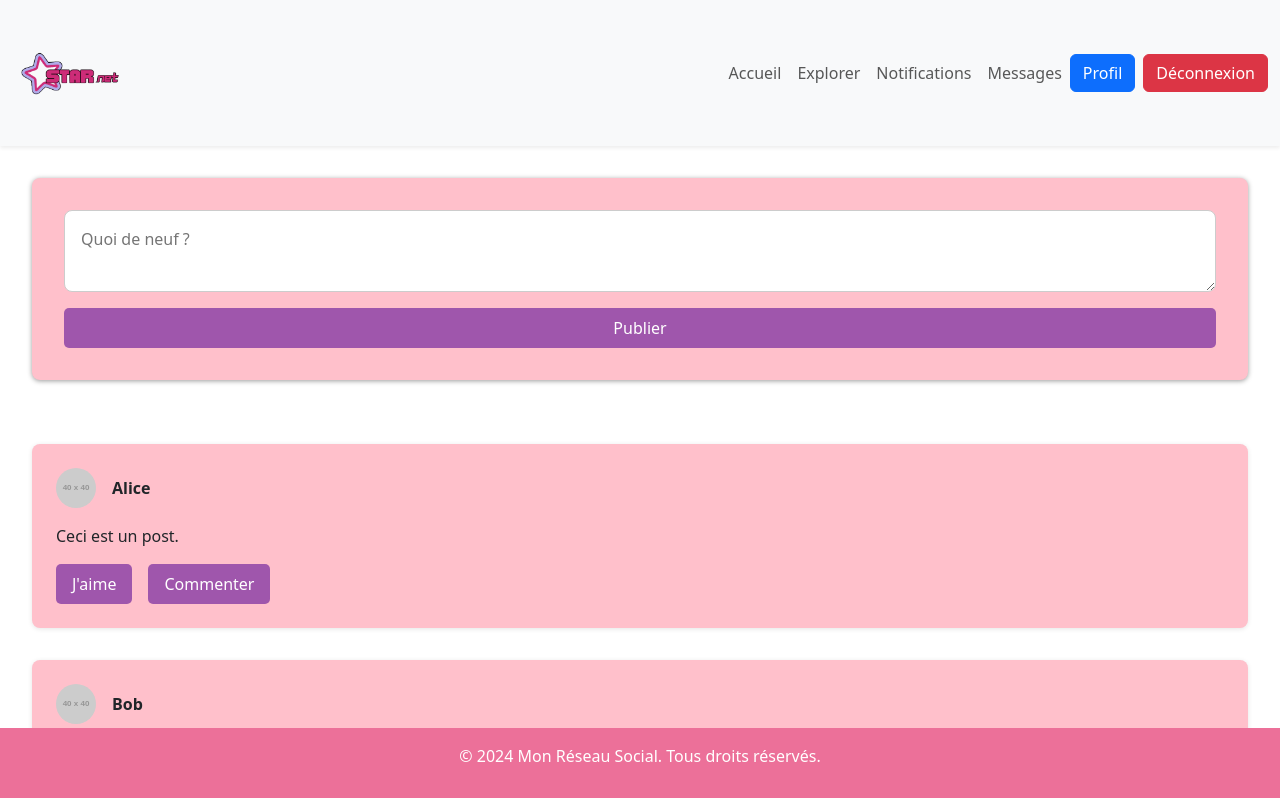
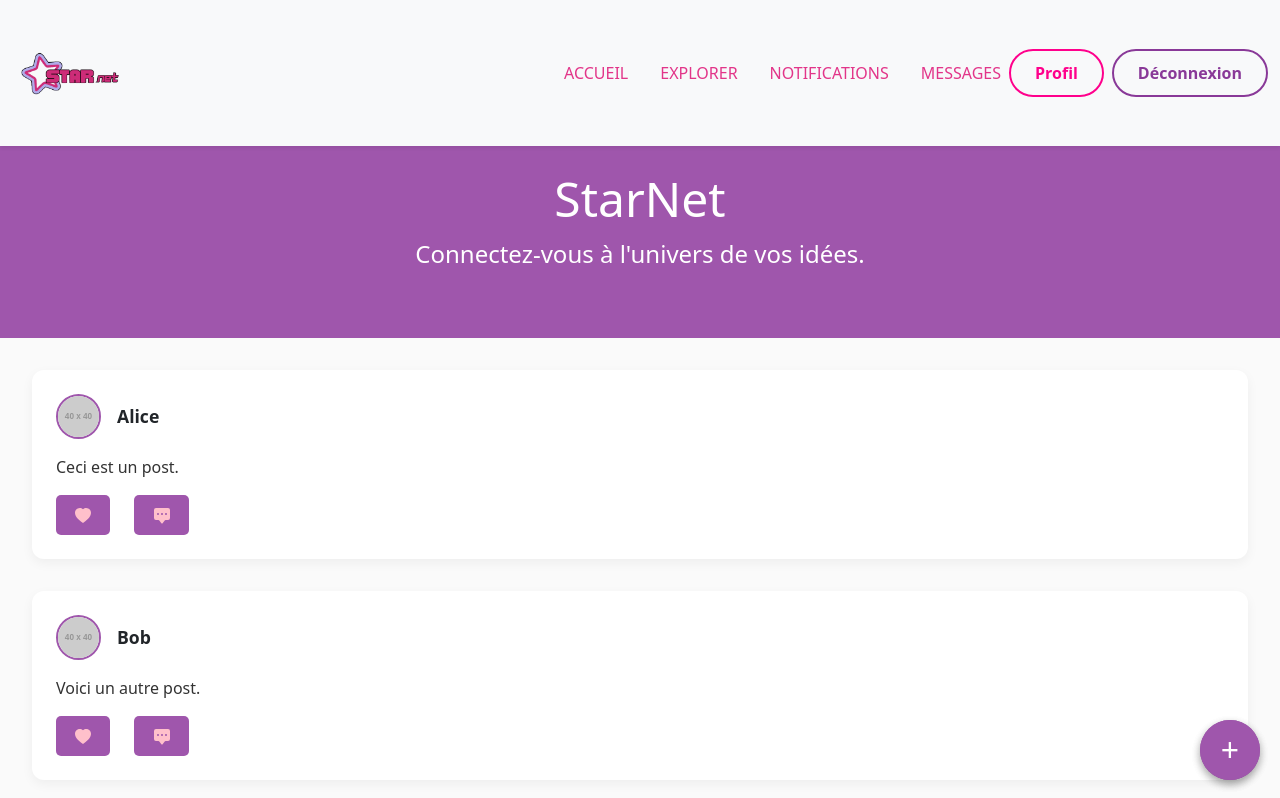
Before and after one commit to SoroMilena25/challengeWeb, a Vue app in the folder front/: page / in a window 1280 px wide. Shown: the top 798 px of the page. Built offline with nearby package versions, Linux system fonts and the light colour scheme.

Commit message:
changement de la page Home + pop up +ajout component

```diff
--- a/front/src/App.vue
+++ b/front/src/App.vue
@@ -5,8 +5,8 @@
 </template>
 
 <script>
-import Home from '@/views/Home.vue';
 import 'bootstrap/dist/css/bootstrap.min.css';
+
 
 
 export default {
--- a/front/src/components/Body.vue
+++ b/front/src/components/Body.vue
@@ -1,28 +1,53 @@
 <template>
   <div class="app-body">
-    <div class="post-form">
-      <textarea placeholder="Quoi de neuf ?"></textarea>
-      <button>Publier</button>
-    </div>
+
+
+    <!-- Liste des posts -->
     <div class="posts">
       <div class="post" v-for="(post, index) in posts" :key="index">
+        <!-- En-tête du post -->
         <div class="post-header">
-          <img :src="post.user.avatar" alt="Avatar" class="avatar" />
+          <img :src="post.user.avatar" alt="Avatar de {{ post.user.username }}" class="avatar" />
           <span class="username">{{ post.user.username }}</span>
         </div>
+
+        <!-- Contenu du post -->
         <p class="post-content">{{ post.content }}</p>
+
+        <!-- Actions du post -->
         <div class="post-actions">
-          <button>J'aime</button>
-          <button>Commenter</button>
+          <button aria-label="Aimer">
+            <img src="@/assets/heart-fill.svg" alt="Aimer" />
+          </button>
+          <button aria-label="Aimer">
+            <img src="@/assets/chat.svg" alt="Commentaire" />
+          </button>
         </div>
       </div>
     </div>
+
+    <!-- Bouton flottant pour publier un post -->
+    <BoutonFloat @open-modal="openModal" />
+
+    <!-- Modal pour créer un post -->
+    <Popup
+      v-if="isModalVisible"
+      @close="closeModal"
+      @publish="publishPost"
+    />
   </div>
 </template>
 
 <script>
+import BoutonFloat from "@/components/BoutonFloat.vue";
+import Popup from "@/components/Popup.vue";
+
 export default {
-  name: 'Body',
+  name: "Body",
+  components: {
+    BoutonFloat,
+    Popup
+  },
   data() {
     return {
       posts: [
@@ -35,73 +60,89 @@ export default {
           content: 'Voici un autre post.',
         },
       ],
+      isModalVisible: false, // Contrôle l'affichage du modal
     };
+  },
+  methods: {
+    // Ouvre le modal
+    openModal() {
+      this.isModalVisible = true;
+    },
+    // Ferme le modal
+    closeModal() {
+      this.isModalVisible = false;
+    },
+    // Publie le post et l'ajoute à la liste
+    publishPost(content) {
+      if (content.trim()) {
+        this.posts.unshift({
+          user: { avatar: 'https://via.placeholder.com/40', username: 'You' },
+          content: content,
+        });
+      }
+      this.closeModal(); // Ferme le modal après publication
+    },
   },
 };
 </script>
 
 <style scoped>
-html, body {
+html,
+body {
   margin: 0;
   padding: 0;
   height: 100%;
-  font-family: Arial, sans-serif;
+  font-family: 'Arial', sans-serif;
+  background-color: #f5f5f5;
 }
 
 .app-body {
   display: flex;
   flex-direction: column;
-  min-height: 100vh; /* Prendre toute la hauteur de l'écran */
+  min-height: 100vh;
+  background-color: #fafafa;
 }
 
-.post-form {
-  display: flex;
-  flex-direction: column;
-  gap: 1rem;
-  margin: 2rem;
-  background-color: pink;
+/* Style de la bannière */
+.banner {
+  background-color: #9f56ac;
+  color: white;
   padding: 2rem;
-  border-radius: 8px;
-  box-shadow: 0 1px 5px rgba(0, 0, 0, 0.4);
+  text-align: center;
+  box-shadow: 0 4px 12px rgba(0, 0, 0, 0.1);
 }
 
-textarea {
-  padding: 1rem;
-  font-size: 1rem;
-  width: 100%;
-  border-radius: 8px;
-  border: 1px solid #ccc;
-  resize: vertical;
+.banner h1 {
+  margin: 0;
+  font-size: 2.5rem;
 }
 
-button {
-  background-color: #9f56ac;
-  color: white;
-  border: none;
-  padding: 0.5rem 1rem;
-  cursor: pointer;
-  border-radius: 5px;
-  transition: background-color 0.3s;
+.banner p {
+  font-size: 1.2rem;
+  margin-top: 0.5rem;
 }
 
-button:hover {
-  background-color: #733b84;
-}
-
+/* Liste des posts */
 .posts {
-  flex-grow: 1; /* Prendre tout l'espace restant */
+  flex-grow: 1;
   padding: 2rem;
   display: flex;
   flex-direction: column;
   gap: 2rem;
-  overflow-y: auto; /* Permettre le défilement si nécessaire */
+  overflow-y: auto;
 }
 
 .post {
   padding: 1.5rem;
-  background-color: pink;
-  border-radius: 8px;
-  box-shadow: 0 1px 5px rgba(0, 0, 0, 0.1);
+  background-color: #fff;
+  border-radius: 12px;
+  box-shadow: 0 4px 12px rgba(0, 0, 0, 0.05);
+  transition: transform 0.3s ease, box-shadow 0.3s ease;
+}
+
+.post:hover {
+  transform: translateY(-5px);
+  box-shadow: 0 8px 16px rgba(0, 0, 0, 0.1);
 }
 
 .post-header {
@@ -111,35 +152,40 @@ button:hover {
 }
 
 .avatar {
-  width: 40px;
-  height: 40px;
+  width: 45px;
+  height: 45px;
   border-radius: 50%;
+  border: 2px solid #9f56ac;
 }
 
 .username {
   font-weight: bold;
+  font-size: 1.1rem;
 }
 
 .post-content {
   margin-top: 1rem;
+  font-size: 1rem;
+  color: #333;
 }
 
 .post-actions {
   display: flex;
-  gap: 1rem;
+  gap: 1.5rem;
   margin-top: 1rem;
 }
 
 .post-actions button {
-  padding: 0.5rem 1rem;
+  padding: 0.5rem 1.2rem;
   background-color: #9f56ac;
   color: white;
   border: none;
   border-radius: 5px;
-  transition: background-color 0.3s;
+  transition: background-color 0.3s, transform 0.2s ease;
 }
 
 .post-actions button:hover {
   background-color: #733b84;
+  transform: scale(1.05);
 }
 </style>
--- a/front/src/components/Footer.vue
+++ b/front/src/components/Footer.vue
@@ -1,30 +1,15 @@
 <template>
-  <footer class="footer">
-    <p>&copy; 2024 Mon Réseau Social. Tous droits réservés.</p>
+  <footer>
+    <p>© 2024 StarNet</p>
   </footer>
 </template>
 
-<script>
-export default {
-  name: 'Footer',
-};
-</script>
-
 <style scoped>
-.footer {
-  width: 100%;               /* Assure que le footer occupe toute la largeur de la page */
-  background-color: rgb(236, 112, 153);    /* Couleur de fond du footer */
-  color: white;              /* Couleur du texte */
-  text-align: center;        /* Centrer le texte */
-  padding: 1rem;             /* Espacement interne */
-  position: fixed;           /* Fixer le footer en bas de la page */
-  bottom: 0;                 /* Positionner le footer au bas */
-  left: 0;                   /* Assurer que le footer commence depuis le bord gauche */
-  z-index: 1000;             /* Placer le footer par-dessus les autres éléments si nécessaire */
-}
-
-body {
-  margin-bottom: 60px; /* Espacer le bas de la page pour éviter que le contenu ne soit masqué par le footer */
-
+footer {
+  background-color: rgb(184, 102, 151);
+  color: white;
+  text-align: center;
+  padding: 1rem;
+  position: relative; /* Assurez-vous que le footer a une position relative ou pas de positionnement */
 }
 </style>
--- a/front/src/components/Navbar.vue
+++ b/front/src/components/Navbar.vue
@@ -1,17 +1,16 @@
 <template>
-  <nav class="navbar navbar-expand-lg navbar-light bg-light shadow-sm">
+  <nav class="navbar navbar-expand-lg navbar-light bg-light shadow-sm fixed-top">
     <div class="container-fluid">
-      <!-- Logo -->
       <a class="navbar-brand" href="#">
         <img src="@/assets/logo1.png" alt="Logo" width="120" />
       </a>
 
-      <!-- Toggle button for mobile view -->
+
       <button class="navbar-toggler" type="button" data-bs-toggle="collapse" data-bs-target="#navbarNav" aria-controls="navbarNav" aria-expanded="false" aria-label="Toggle navigation">
         <span class="navbar-toggler-icon"></span>
       </button>
 
-      <!-- Navbar links -->
+
       <div class="collapse navbar-collapse" id="navbarNav">
         <ul class="navbar-nav ms-auto">
           <li class="nav-item">
@@ -29,13 +28,21 @@
         </ul>
       </div>
 
-      <!-- User actions -->
       <div class="d-flex">
-        <button class="btn btn-primary me-2">Profil</button>
-        <button class="btn btn-danger">Déconnexion</button>
+        <button class="btn btn-outline-primary me-2">Profil</button>
+        <button class="btn btn-outline-danger">Déconnexion</button>
       </div>
     </div>
   </nav>
+
+
+  <div class="banner-content">
+
+    <div class="banner">
+      <h1>StarNet</h1>
+      <p>Connectez-vous à l'univers de vos idées.</p>
+    </div>
+  </div>
 </template>
 
 <script>
@@ -45,42 +52,113 @@ export default {
 </script>
 
 <style scoped>
+
 .navbar {
-  width: 100%; /* Assure que la navbar occupe toute la largeur de la page */
-  background-color:pink;
-  position:relative; /* Fixe la navbar en haut de la page */
+  width: 100%;
+  background-color: #6a4c93;
+  position: fixed;
   top: 0;
   left: 0;
-  z-index: 1000; /* Assure que la navbar reste au-dessus du contenu */
+  z-index: 1050;
+  transition: background-color 0.3s ease;
+}
+
+
+.navbar:hover {
+  background-color: #5e3b77;
 }
 
 .container-fluid {
   width: 100%;
 }
 
-.navbar .logo img {
+.navbar .navbar-brand img {
   width: 120px;
-}
-
-.navbar .nav-links a {
-  margin: 0 1rem;
-  text-decoration: none;
-  color: #333;
-}
-
-.navbar .user-actions button {
-  padding: 0.5rem 1rem;
-  cursor: pointer;
-
-}
-
-.logo {
-  width: 200px;
   height: auto;
 }
 
-.logo {
-  width: 200px;
-  height: auto;
+
+.navbar-nav .nav-item {
+  margin-left: 1rem;
+}
+
+.nav-link {
+  color: #e23589;
+  font-weight: 500;
+  text-transform: uppercase;
+  font-size: 1rem;
+  transition: color 0.3s ease, transform 0.2s ease;
+}
+
+.nav-link:hover {
+  color: #ff0088;
+  transform: translateY(-3px);
+}
+
+
+.d-flex button {
+  padding: 0.6rem 1.5rem;
+  font-size: 1rem;
+  border-radius: 50px;
+  font-weight: 600;
+  transition: background-color 0.3s, transform 0.2s ease;
+}
+
+.d-flex button:hover {
+  transform: scale(1.05);
+}
+
+.btn-outline-primary {
+  border: 2px solid #ff008c;
+  color: #ff008c;
+  background-color: transparent;
+}
+
+.btn-outline-primary:hover {
+  background-color: #ff008c;
+  color: white;
+}
+
+.btn-outline-danger {
+  border: 2px solid #893998;
+  color: #893998;
+  background-color: transparent;
+}
+
+.btn-outline-danger:hover {
+  background-color: #893998;
+  color: white;
+}
+
+@media (max-width: 992px) {
+  .navbar-nav {
+    text-align: center;
+  }
+  .navbar-nav .nav-item {
+    margin-left: 0;
+  }
+  .d-flex {
+    margin-top: 10px;
+  }
+}
+
+.banner-content {
+  padding-top: 120px;
+}
+
+
+.banner {
+  background-color: #9f56ac;
+  color: white;
+  text-align: center;
+  padding: 50px;
+}
+
+.banner h1 {
+  font-size: 3rem;
+}
+
+.banner p {
+  font-size: 1.5rem;
 }
 </style>
--- /dev/null
+++ b/front/src/components/boutonFloat.vue
@@ -0,0 +1,41 @@
+<template>
+    <button class="floating-button" @click="handleClick">+</button>
+  </template>
+
+  <script>
+  export default {
+    name: "BoutonFloat",
+    methods: {
+      handleClick() {
+        this.$emit("open-modal"); // Émet l'événement pour ouvrir le modal
+      },
+    },
+  };
+  </script>
+
+  <style scoped>
+  .floating-button {
+    position: fixed;
+    bottom: 20px;
+    right: 20px;
+    background-color: #9f56ac;
+    color: white;
+    font-size: 2rem;
+    border: none;
+    border-radius: 50%;
+    width: 60px;
+    height: 60px;
+    display: flex;
+    justify-content: center;
+    align-items: center;
+    cursor: pointer;
+    box-shadow: 0 4px 8px rgba(0, 0, 0, 0.2);
+    transition: background-color 0.3s, transform 0.2s;
+    z-index: 1000;
+  }
+
+  .floating-button:hover {
+    background-color: #733b84;
+    transform: scale(1.1);
+  }
+  </style>
--- a/front/src/views/Home.vue
+++ b/front/src/views/Home.vue
@@ -3,6 +3,17 @@
     <Navbar />
     <Body />
     <Footer />
+
+    <!-- Bouton flottant -->
+    <BoutonFloat @open-modal="showModal = true" />
+
+    <!-- Modal pour publier un post -->
+    <Popup
+      v-if="showModal"
+      :isVisible="showModal"
+      @close="showModal = false"
+      @publish="addPost"
+    />
   </div>
 </template>
 
@@ -10,14 +21,37 @@
 import Navbar from "@/components/Navbar.vue";
 import Body from "@/components/Body.vue";
 import Footer from "@/components/Footer.vue";
-
+import Popup from "@/components/Popup.vue";
+import BoutonFloat from "@/components/BoutonFloat.vue";
 
 export default {
   name: "Home",
   components: {
     Navbar,
     Body,
-    Footer
-  }
+    Footer,
+    Popup,
+    BoutonFloat,
+  },
+  data() {
+    return {
+      showModal: false, // État pour gérer l'affichage du modal
+      posts: [],
+    };
+  },
+  methods: {
+    // Ajouter un post
+    addPost(content) {
+      this.posts.push({
+        user: { avatar: 'https://via.placeholder.com/40', username: 'User' },
+        content,
+      });
+      this.showModal = false; // Fermer le modal après la publication
+    },
+  },
 };
 </script>
+
+<style scoped>
+/* Ajoutez ici des styles si nécessaires */
+</style>
```
Also changed, not shown: front/src/components/popup.vue (added, +104 -0 lines), front/src/assets/chat.svg (added), front/src/assets/heart-fill.svg (added).
